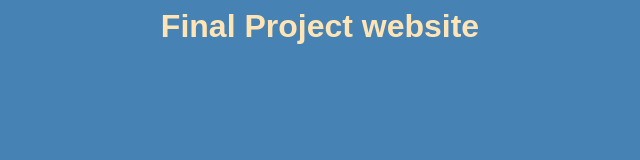
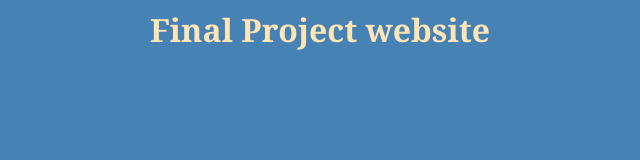
Before and after one commit to niclip44/finalproject, a plain HTML site: page index.html in a window 1280 px wide. Shown: the whole page, without its empty margins (320-960 px from the left). Drawn offline with Linux system fonts and the light colour scheme.

Commit message:
Update pagestyle.css

```diff
--- a/pagestyle.css
+++ b/pagestyle.css
@@ -1,10 +1,14 @@
 body {
  background-color: SteelBlue;
+ font-family: Georgia, serif;
 
- font-family: Copperplate, Papyrus, fantasy;
 
 }
+
+
 h1 {
   color: Moccasin;
   text-align: center;
+
+
 }
```
